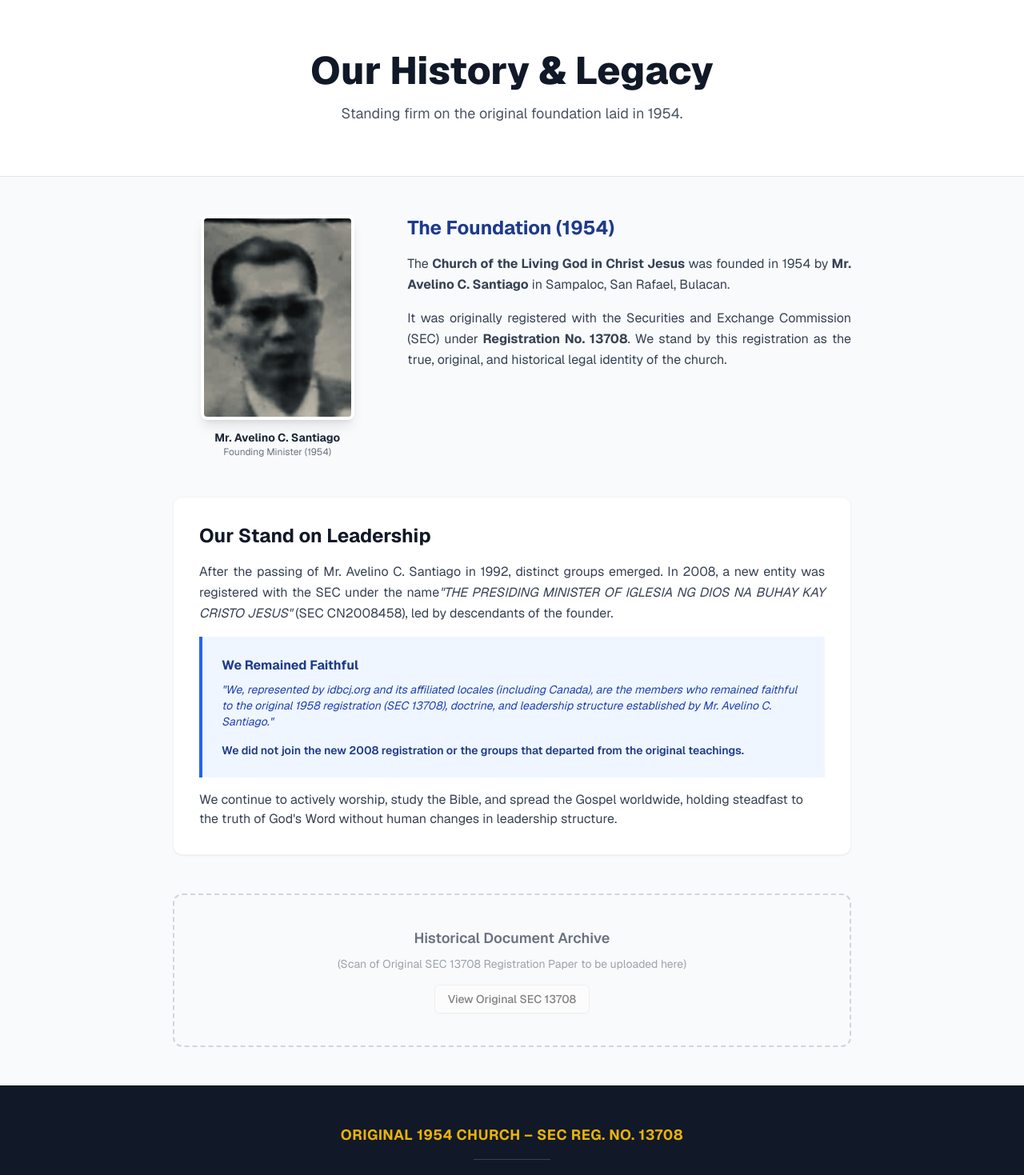
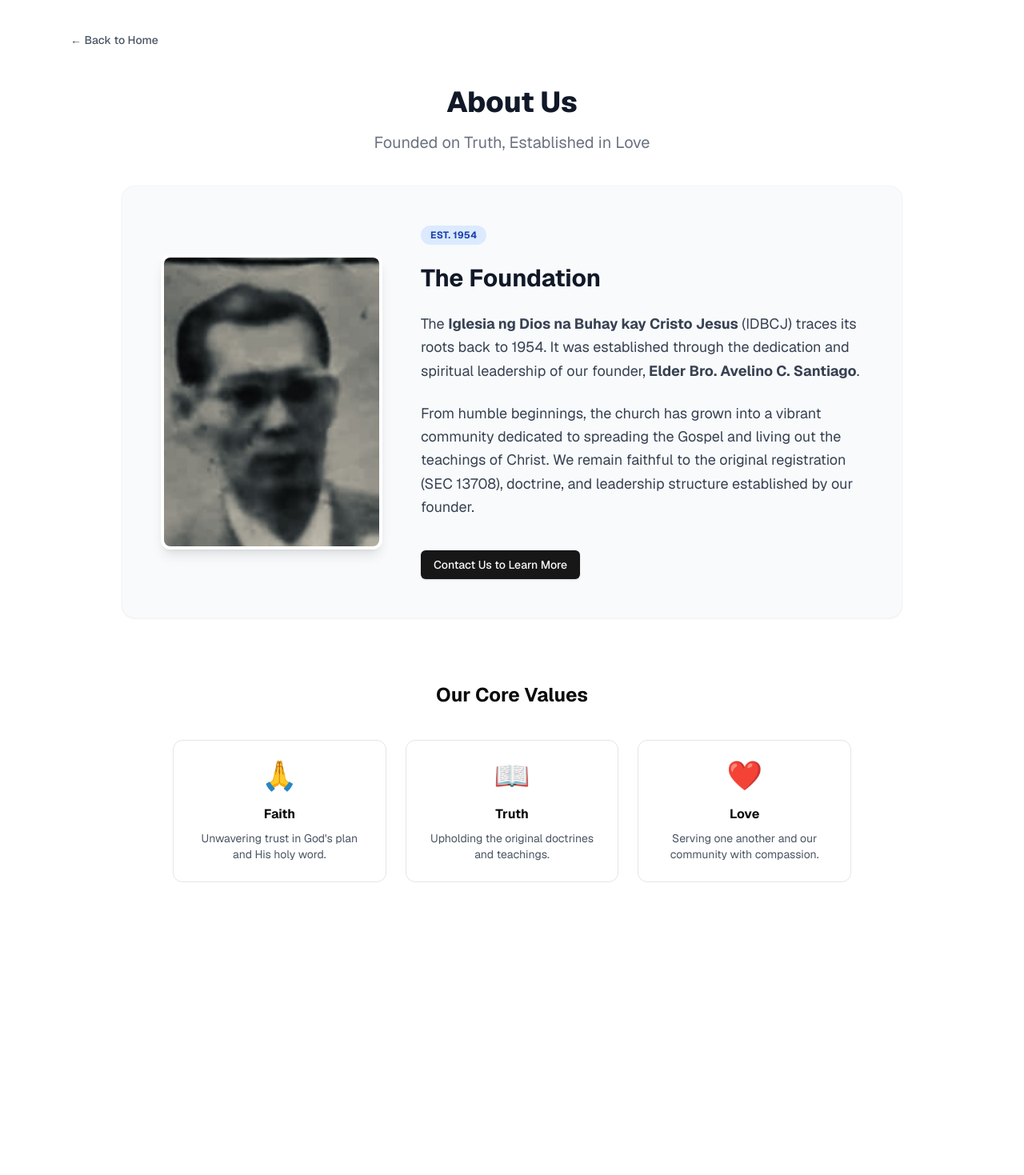
Before and after one commit to Diko30101/idbcj-connect, a Next.js app: page /about in a window 1280 px wide. Shown: the top 1469 px of the page at 80% size. After the commit the page ends 1183 px from the top, so only its background shows below. Built offline with nearby package versions, Linux system fonts and the light colour scheme; no server answers.

Commit message:
Update link to /auth/login

```diff
--- a/app/about/page.tsx
+++ b/app/about/page.tsx
@@ -1,117 +1,93 @@
+import Link from "next/link";
 import Image from "next/image";
-import Link from "next/link";
 import { Button } from "@/components/ui/button";
 
 export default function AboutPage() {
   return (
-    <div className="flex min-h-screen flex-col bg-slate-50">
+    <div className="min-h-screen bg-white">
 
-      {/* --- HERO HEADER --- */}
-      <section className="bg-white border-b py-16 text-center px-4">
-        <h1 className="text-4xl md:text-5xl font-extrabold text-gray-900 mb-4">
-          Our History & Legacy
-        </h1>
-        <p className="text-lg text-gray-600 max-w-2xl mx-auto">
-          Standing firm on the original foundation laid in 1954.
-        </p>
+      {/* --- BACK BUTTON (Top Left) --- */}
+      <div className="max-w-6xl mx-auto px-6 pt-8">
+        <Link href="/">
+          <Button variant="ghost" className="text-gray-600 hover:text-gray-900 pl-0 hover:bg-transparent">
+            ← Back to Home
+          </Button>
+        </Link>
+      </div>
+
+      {/* --- PAGE TITLE --- */}
+      <section className="text-center py-10 px-4">
+        <h1 className="text-4xl font-extrabold text-gray-900 mb-4">About Us</h1>
+        <p className="text-xl text-gray-500">Founded on Truth, Established in Love</p>
       </section>
 
-      {/* --- MAIN CONTENT --- */}
-      <div className="max-w-4xl mx-auto px-6 py-12 space-y-12">
+      {/* --- FOUNDER SECTION --- */}
+      <section className="max-w-5xl mx-auto px-6 pb-20">
+        <div className="bg-slate-50 rounded-2xl p-8 md:p-12 shadow-sm border border-gray-100 flex flex-col md:flex-row gap-12 items-center">
 
-        {/* 1. FOUNDATION SECTION */}
-        <div className="grid md:grid-cols-3 gap-8 items-start">
-
-          {/* Founder Image Column */}
-          <div className="md:col-span-1 flex flex-col items-center">
-            <div className="relative w-48 h-64 bg-gray-200 rounded-lg overflow-hidden shadow-lg border-4 border-white">
-              {/* This is the image that caused the error - it will work now! */}
+          {/* Founder Image */}
+          <div className="relative w-full md:w-1/3 aspect-[3/4] rounded-xl overflow-hidden shadow-lg border-4 border-white">
             <Image
-                src="/founder.jpg"
-                alt="Mr. Avelino C. Santiago"
+              src="/founder.jpg"  // <--- Make sure founder.jpg is in your public folder
+              alt="Founder Avelino C. Santiago"
               fill
               className="object-cover"
             />
           </div>
-            <p className="mt-3 text-sm font-bold text-gray-800">Mr. Avelino C. Santiago</p>
-            <p className="text-xs text-gray-500">Founding Minister (1954)</p>
+
+          {/* History Text */}
+          <div className="md:w-2/3 space-y-6">
+            <div className="inline-block bg-blue-100 text-blue-800 text-xs font-bold px-3 py-1 rounded-full uppercase tracking-wide">
+              Est. 1954
             </div>
 
-          {/* Text Column */}
-          <div className="md:col-span-2 space-y-4 text-gray-700 leading-relaxed text-justify">
-            <h2 className="text-2xl font-bold text-blue-900">The Foundation (1954)</h2>
-            <p>
-              The <strong>Church of the Living God in Christ Jesus</strong> was founded in 1954 by
-              <strong> Mr. Avelino C. Santiago</strong> in Sampaloc, San Rafael, Bulacan.
+            <h2 className="text-3xl font-bold text-gray-900">
+              The Foundation
+            </h2>
+
+            <p className="text-lg text-gray-700 leading-relaxed">
+              The <strong>Iglesia ng Dios na Buhay kay Cristo Jesus</strong> (IDBCJ) traces its roots back to 1954.
+              It was established through the dedication and spiritual leadership of our founder,
+              <strong> Elder Bro. Avelino C. Santiago</strong>.
             </p>
-            <p>
-              It was originally registered with the Securities and Exchange Commission (SEC) under
-              <strong> Registration No. 13708</strong>. We stand by this registration as the true,
-              original, and historical legal identity of the church.
+
+            <p className="text-lg text-gray-700 leading-relaxed">
+              From humble beginnings, the church has grown into a vibrant community dedicated to spreading
+              the Gospel and living out the teachings of Christ. We remain faithful to the original
+              registration (SEC 13708), doctrine, and leadership structure established by our founder.
             </p>
+
+            <div className="pt-4">
+              <Link href="/contact">
+                <Button>Contact Us to Learn More</Button>
+              </Link>
             </div>
           </div>
 
-        {/* 2. THE TRANSITION & STAND */}
-        <div className="bg-white p-8 rounded-xl shadow-sm border border-gray-100 space-y-4">
-          <h2 className="text-2xl font-bold text-gray-900">Our Stand on Leadership</h2>
-          <p className="text-gray-700 leading-relaxed text-justify">
-            After the passing of Mr. Avelino C. Santiago in 1992, distinct groups emerged.
-            In 2008, a new entity was registered with the SEC under the name
-            <em>"THE PRESIDING MINISTER OF IGLESIA NG DIOS NA BUHAY KAY CRISTO JESUS"</em> (SEC CN2008458),
-            led by descendants of the founder.
-          </p>
+        </div>
+      </section>
 
-          <div className="bg-blue-50 border-l-4 border-blue-600 p-6 my-6">
-            <h3 className="font-bold text-blue-900 mb-2">We Remained Faithful</h3>
-            <p className="text-blue-800 text-sm italic">
-              "We, represented by idbcj.org and its affiliated locales (including Canada),
-              are the members who remained faithful to the original 1958 registration (SEC 13708),
-              doctrine, and leadership structure established by Mr. Avelino C. Santiago."
-            </p>
-            <p className="mt-4 text-blue-900 font-semibold text-sm">
-              We did not join the new 2008 registration or the groups that departed from the original teachings.
-            </p>
+      {/* --- TIMELINE / VALUES (Optional) --- */}
+      <section className="max-w-4xl mx-auto px-6 pb-20">
+        <h3 className="text-2xl font-bold text-center mb-10">Our Core Values</h3>
+        <div className="grid md:grid-cols-3 gap-6 text-center">
+          <div className="p-6 border rounded-xl">
+            <div className="text-4xl mb-4">🙏</div>
+            <h4 className="font-bold mb-2">Faith</h4>
+            <p className="text-gray-600 text-sm">Unwavering trust in God's plan and His holy word.</p>
           </div>
-
-          <p className="text-gray-700">
-            We continue to actively worship, study the Bible, and spread the Gospel worldwide,
-            holding steadfast to the truth of God's Word without human changes in leadership structure.
-          </p>
+          <div className="p-6 border rounded-xl">
+            <div className="text-4xl mb-4">📖</div>
+            <h4 className="font-bold mb-2">Truth</h4>
+            <p className="text-gray-600 text-sm">Upholding the original doctrines and teachings.</p>
           </div>
-
-        {/* 3. PROOF OF REGISTRATION (Placeholder) */}
-        <div className="border-2 border-dashed border-gray-300 rounded-xl p-10 text-center bg-gray-50">
-          <h3 className="text-lg font-semibold text-gray-500 mb-2">Historical Document Archive</h3>
-          <p className="text-gray-400 text-sm mb-4">
-            (Scan of Original SEC 13708 Registration Paper to be uploaded here)
-          </p>
-          <Button variant="outline" disabled>View Original SEC 13708</Button>
-        </div>
-
-      </div>
-
-      {/* --- FOOTER DISCLAIMER --- */}
-      <footer className="bg-gray-900 text-white py-12 px-4 text-center mt-auto">
-        <div className="max-w-3xl mx-auto space-y-4">
-          <p className="text-lg font-bold text-yellow-500 tracking-wide">
-            ORIGINAL 1954 CHURCH – SEC REG. NO. 13708
-          </p>
-          <div className="h-px w-24 bg-gray-700 mx-auto"></div>
-          <p className="text-gray-300">
-            Founded by Avelino C. Santiago
-          </p>
-          <p className="text-sm text-gray-400 bg-gray-800 inline-block px-4 py-2 rounded-full">
-            Not affiliated with the 2008 group (CN2008458) or Ruel Santiago
-          </p>
-
-          <div className="pt-8">
-            <Link href="/">
-              <Button variant="secondary" size="sm">Return Home</Button>
-            </Link>
+          <div className="p-6 border rounded-xl">
+            <div className="text-4xl mb-4">❤️</div>
+            <h4 className="font-bold mb-2">Love</h4>
+            <p className="text-gray-600 text-sm">Serving one another and our community with compassion.</p>
           </div>
         </div>
-      </footer>
+      </section>
 
     </div>
   );
--- a/app/contact/page.tsx
+++ b/app/contact/page.tsx
@@ -1,4 +1,5 @@
 "use client";
+
 import Link from "next/link"; // <--- Add this at the top
 import { useState } from "react";
 import { Button } from "@/components/ui/button";
@@ -40,6 +41,14 @@ export default function ContactPage() {
 
   return (
     <div className="min-h-screen bg-slate-50 py-12 px-4 flex items-center justify-center">
+    {/* --- BACK BUTTON --- */}
+      <div className="absolute top-6 left-6">
+        <Link href="/">
+          <Button variant="ghost" className="text-gray-600 hover:text-gray-900">
+            ← Back to Home
+          </Button>
+        </Link>
+      </div>
       <Card className="w-full max-w-lg shadow-lg">
         <CardHeader className="text-center">
           <CardTitle className="text-3xl font-bold text-gray-800">Contact Leadership</CardTitle>
--- a/app/dashboard/page.tsx
+++ b/app/dashboard/page.tsx
@@ -47,7 +47,7 @@ export default async function Dashboard() {
                         <span>Member Portal</span>
                     </div>
 
-                    <form action="/auth/login" method="post">
+                    <form action="/" method="post">
                         <button className="flex items-center gap-2 text-sm font-medium text-gray-500 hover:text-red-600 transition border px-4 py-2 rounded-lg hover:bg-red-50">
                             Sign Out
                         </button>
--- /dev/null
+++ b/app/history/page.tsx
@@ -0,0 +1,127 @@
+import Image from "next/image";
+import Link from "next/link";
+import { Button } from "@/components/ui/button";
+
+export default function AboutPage() {
+  return (
+    <div className="flex min-h-screen flex-col bg-slate-50">
+
+      {/* --- BACK BUTTON (Top Left) --- */}
+      <div className="max-w-6xl mx-auto px-6 pt-8">
+        <Link href="/">
+          <Button variant="ghost" className="text-gray-600 hover:text-gray-900 pl-0 hover:bg-transparent">
+            ← Back to Home
+          </Button>
+        </Link>
+      </div>
+
+      {/* --- HERO HEADER --- */}
+      <section className="bg-white border-b py-16 text-center px-4">
+        <h1 className="text-4xl md:text-5xl font-extrabold text-gray-900 mb-4">
+          Our History & Legacy
+        </h1>
+        <p className="text-lg text-gray-600 max-w-2xl mx-auto">
+          Standing firm on the original foundation laid in 1954.
+        </p>
+      </section>
+
+      {/* --- MAIN CONTENT --- */}
+      <div className="max-w-4xl mx-auto px-6 py-12 space-y-12">
+
+        {/* 1. FOUNDATION SECTION */}
+        <div className="grid md:grid-cols-3 gap-8 items-start">
+
+          {/* Founder Image Column */}
+          <div className="md:col-span-1 flex flex-col items-center">
+            <div className="relative w-48 h-64 bg-gray-200 rounded-lg overflow-hidden shadow-lg border-4 border-white">
+              {/* This is the image that caused the error - it will work now! */}
+              <Image
+                src="/founder.jpg"
+                alt="Mr. Avelino C. Santiago"
+                fill
+                className="object-cover"
+              />
+            </div>
+            <p className="mt-3 text-sm font-bold text-gray-800">Mr. Avelino C. Santiago</p>
+            <p className="text-xs text-gray-500">Founding Minister (1954)</p>
+          </div>
+
+          {/* Text Column */}
+          <div className="md:col-span-2 space-y-4 text-gray-700 leading-relaxed text-justify">
+            <h2 className="text-2xl font-bold text-blue-900">The Foundation (1954)</h2>
+            <p>
+              The <strong>Church of the Living God in Christ Jesus</strong> was founded in 1954 by
+              <strong> Mr. Avelino C. Santiago</strong> in Sampaloc, San Rafael, Bulacan.
+            </p>
+            <p>
+              It was originally registered with the Securities and Exchange Commission (SEC) under
+              <strong> Registration No. 13708</strong>. We stand by this registration as the true,
+              original, and historical legal identity of the church.
+            </p>
+          </div>
+        </div>
+
+        {/* 2. THE TRANSITION & STAND */}
+        <div className="bg-white p-8 rounded-xl shadow-sm border border-gray-100 space-y-4">
+          <h2 className="text-2xl font-bold text-gray-900">Our Stand on Leadership</h2>
+          <p className="text-gray-700 leading-relaxed text-justify">
+            After the passing of Mr. Avelino C. Santiago in 1992, distinct groups emerged.
+            In 2008, a new entity was registered with the SEC under the name
+            <em>"THE PRESIDING MINISTER OF IGLESIA NG DIOS NA BUHAY KAY CRISTO JESUS"</em> (SEC CN2008458),
+            led by descendants of the founder.
+          </p>
+
+          <div className="bg-blue-50 border-l-4 border-blue-600 p-6 my-6">
+            <h3 className="font-bold text-blue-900 mb-2">We Remained Faithful</h3>
+            <p className="text-blue-800 text-sm italic">
+              "We, represented by idbcj.org and its affiliated locales (including Canada),
+              are the members who remained faithful to the original 1958 registration (SEC 13708),
+              doctrine, and leadership structure established by Mr. Avelino C. Santiago."
+            </p>
+            <p className="mt-4 text-blue-900 font-semibold text-sm">
+              We did not join the new 2008 registration or the groups that departed from the original teachings.
+            </p>
+          </div>
+
+          <p className="text-gray-700">
+            We continue to actively worship, study the Bible, and spread the Gospel worldwide,
+            holding steadfast to the truth of God's Word without human changes in leadership structure.
+          </p>
+        </div>
+
+        {/* 3. PROOF OF REGISTRATION (Placeholder) */}
+        <div className="border-2 border-dashed border-gray-300 rounded-xl p-10 text-center bg-gray-50">
+          <h3 className="text-lg font-semibold text-gray-500 mb-2">Historical Document Archive</h3>
+          <p className="text-gray-400 text-sm mb-4">
+            (Scan of Original SEC 13708 Registration Paper to be uploaded here)
+          </p>
+          <Button variant="outline" disabled>View Original SEC 13708</Button>
+        </div>
+
+      </div>
+
+      {/* --- FOOTER DISCLAIMER --- */}
+      <footer className="bg-gray-900 text-white py-12 px-4 text-center mt-auto">
+        <div className="max-w-3xl mx-auto space-y-4">
+          <p className="text-lg font-bold text-yellow-500 tracking-wide">
+            ORIGINAL 1954 CHURCH – SEC REG. NO. 13708
+          </p>
+          <div className="h-px w-24 bg-gray-700 mx-auto"></div>
+          <p className="text-gray-300">
+            Founded by Avelino C. Santiago
+          </p>
+          <p className="text-sm text-gray-400 bg-gray-800 inline-block px-4 py-2 rounded-full">
+            Not affiliated with the 2008 group (CN2008458) or Ruel Santiago
+          </p>
+
+          <div className="pt-8">
+            <Link href="/">
+              <Button variant="secondary" size="sm">Return Home</Button>
+            </Link>
+          </div>
+        </div>
+      </footer>
+
+    </div>
+  );
+}
--- a/app/page.tsx
+++ b/app/page.tsx
@@ -68,7 +68,7 @@ export default function Home() {
               doctrine, and leadership structure established by our founder, <strong>Mr. Avelino C. Santiago</strong>.
             </p>
             <div className="pt-2">
-              <Link href="/about">
+              <Link href="/history">
                  <Button variant="outline" className="border-emerald-600 text-emerald-700 hover:bg-emerald-100 rounded-full">
                    Read Our History
                  </Button>
```
Lines whose indentation alone changed are shown as unchanged.
